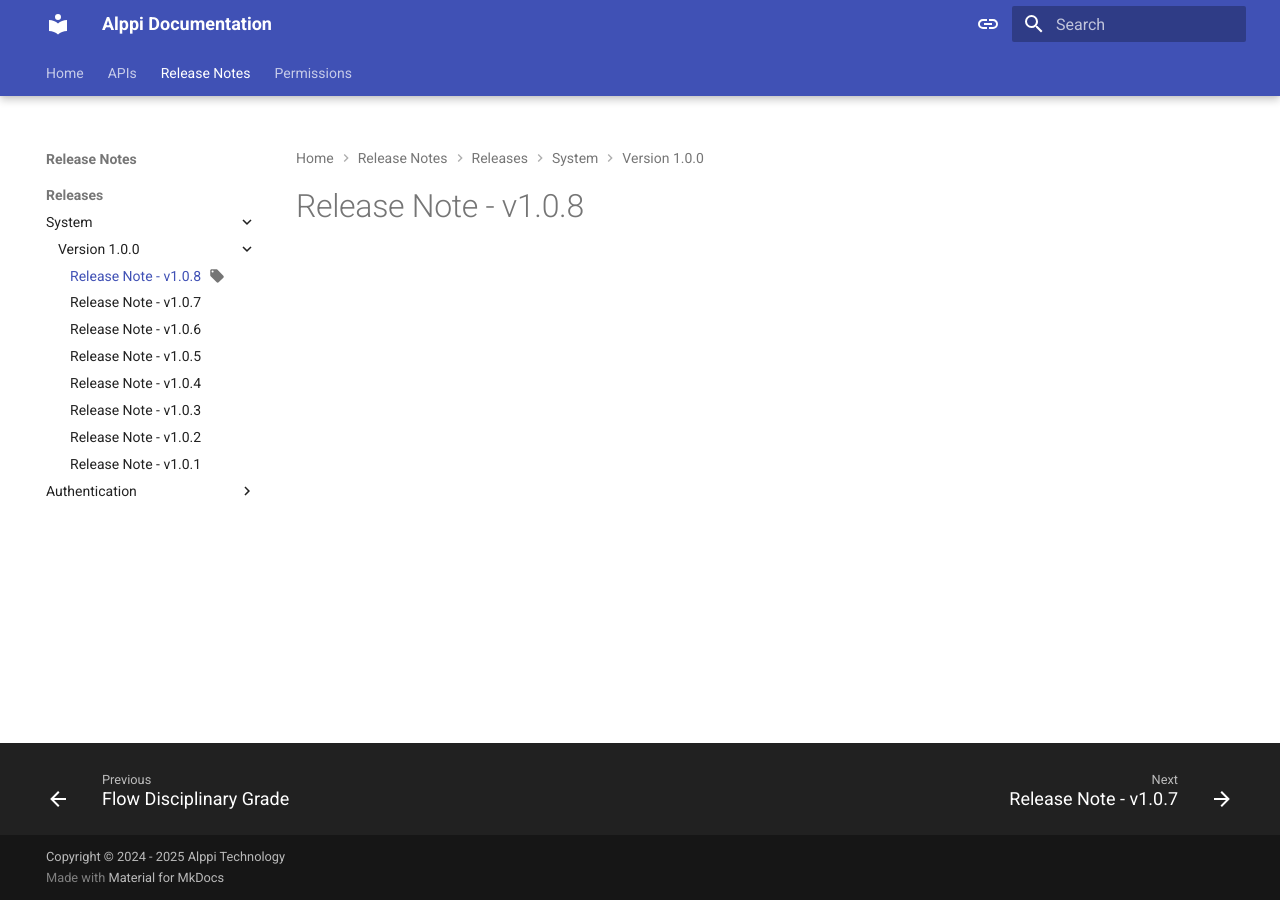
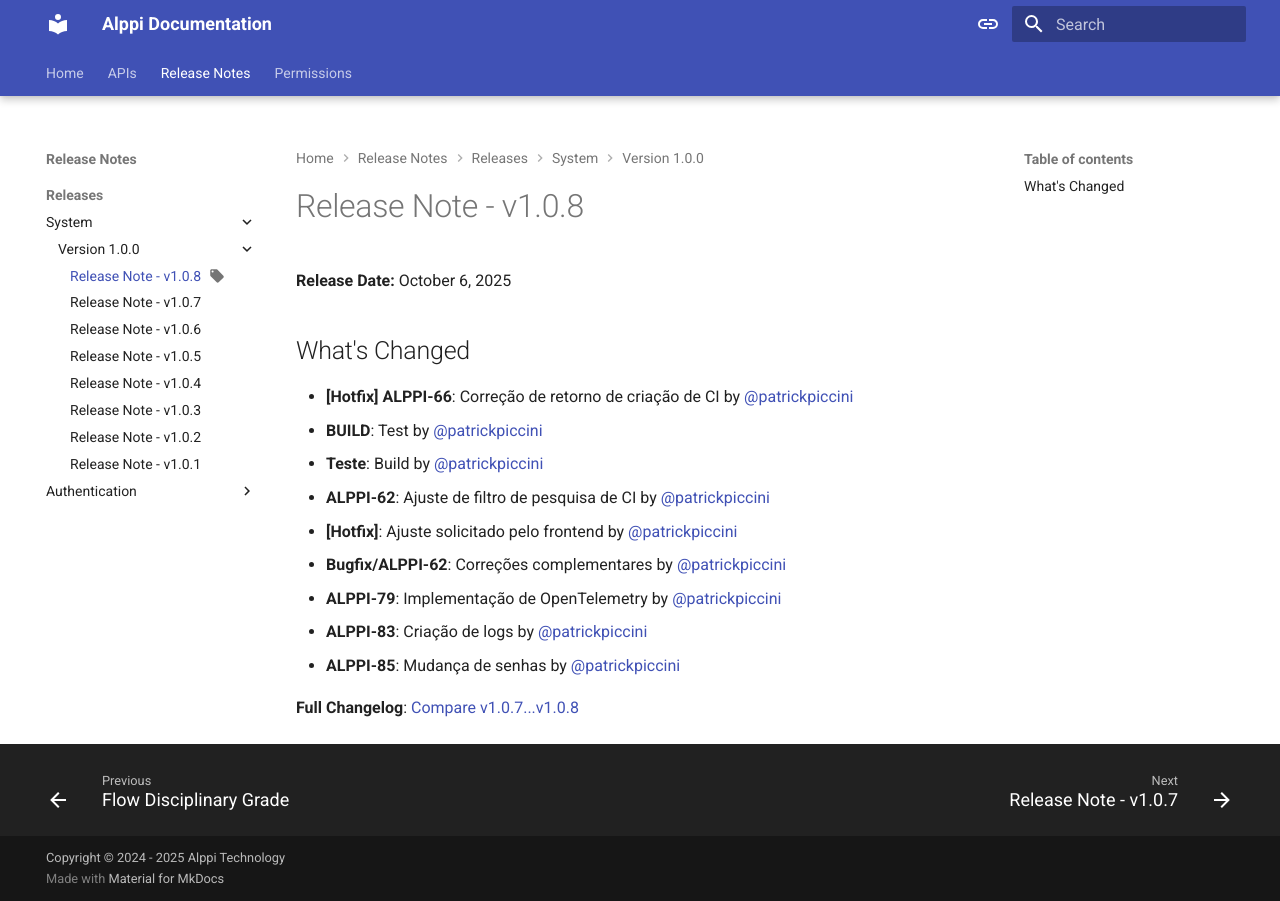
Before and after one commit to AlppiTechnology/AlppiDocumentation, an MkDocs documentation site: the page built from docs/release-notes/system/v1/v1.0.8.md, in a window 1280 px wide. Built offline with MkDocs 1.6.1 and Material for MkDocs 9.7.7, drawn with Linux system fonts in a browser that asks for light colours.

Commit message:
feat: release v1.0.8

```diff
--- a/docs/release-notes/system/v1/v1.0.8.md
+++ b/docs/release-notes/system/v1/v1.0.8.md
@@ -3,3 +3,18 @@
 ---
 
 # Release Note - v1.0.8
+**Release Date:** October 6, 2025
+
+## What's Changed
+
+* **[Hotfix] ALPPI-66**: Correção de retorno de criação de CI by [@patrickpiccini](https://github.com/AlppiTechnology/AlppiSystem/pull/54)
+* **BUILD**: Test by [@patrickpiccini](https://github.com/AlppiTechnology/AlppiSystem/pull/55)
+* **Teste**: Build by [@patrickpiccini](https://github.com/AlppiTechnology/AlppiSystem/pull/56)
+* **ALPPI-62**: Ajuste de filtro de pesquisa de CI by [@patrickpiccini](https://github.com/AlppiTechnology/AlppiSystem/pull/58)
+* **[Hotfix]**: Ajuste solicitado pelo frontend by [@patrickpiccini](https://github.com/AlppiTechnology/AlppiSystem/pull/59)
+* **Bugfix/ALPPI-62**: Correções complementares by [@patrickpiccini](https://github.com/AlppiTechnology/AlppiSystem/pull/60)
+* **ALPPI-79**: Implementação de OpenTelemetry by [@patrickpiccini](https://github.com/AlppiTechnology/AlppiSystem/pull/61)
+* **ALPPI-83**: Criação de logs by [@patrickpiccini](https://github.com/AlppiTechnology/AlppiSystem/pull/63)
+* **ALPPI-85**: Mudança de senhas by [@patrickpiccini](https://github.com/AlppiTechnology/AlppiSystem/pull/65)
+
+**Full Changelog**: [Compare v1.0.7...v1.0.8](https://github.com/AlppiTechnology/AlppiSystem/compare/v1.0.7...v1.0.8)
```
